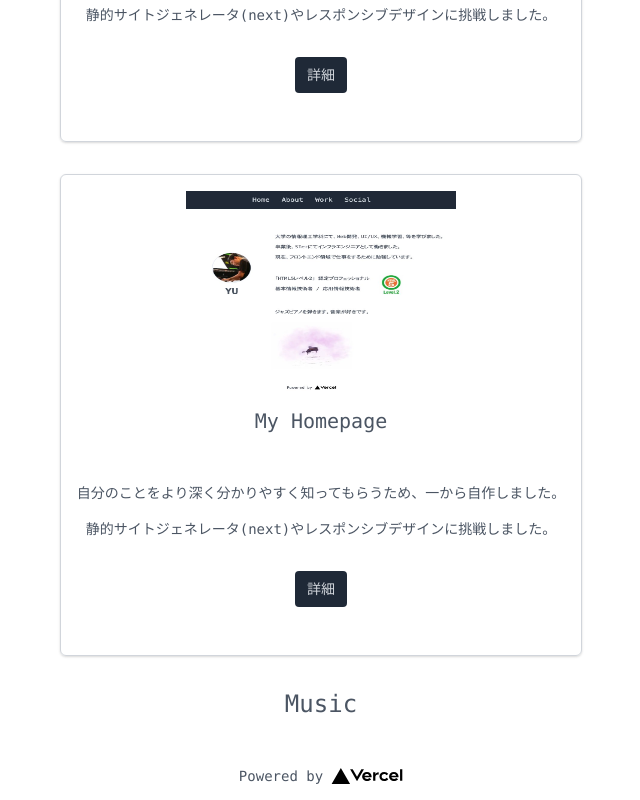
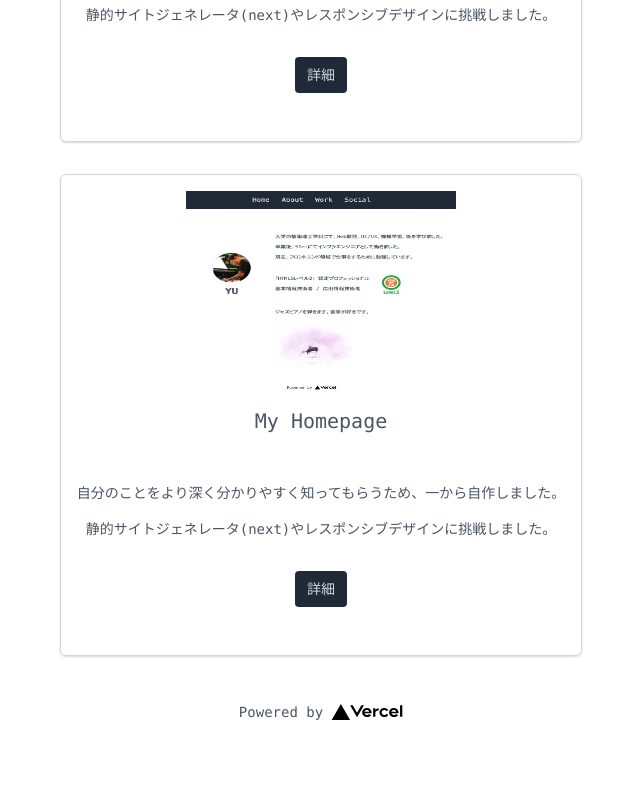
Before and after one commit to yysd94/myblog, a Next.js app: page /work in a window 1280 px wide. Shown: the part 748-1548 px from the top of the page, without its empty margins (319-959 px from the left). After the commit the page ends 1484 px from the top, so only its background shows below. Built offline with nearby package versions, Linux system fonts and the light colour scheme.

Commit message:
musicページの作成の優先順位が下がったため、一時的にコメントアウトし非表示にしました。

```diff
--- a/components/work/Music.js
+++ b/components/work/Music.js
@@ -4,6 +4,7 @@ const Music = () => {
   return (
     <div>
       <p>Music</p>
+      <p>Music page is under construction</p>
     </div>
   );
 };
--- a/pages/work.js
+++ b/pages/work.js
@@ -32,9 +32,11 @@ const Work = () => {
               <p className="text-2xl">Application</p>
             </div>
             <AppSammary changeViewMode={(index) => toDetailMode(index)} />
-            <div className="my-8">
+
+            {/* Musicページは余裕ができたタイミングで追加作成予定 */}
+            {/* <div className="my-8">
               <p className="text-2xl">Music</p>
-            </div>
+            </div> */}
           </div>
         )}
       </div>
```
